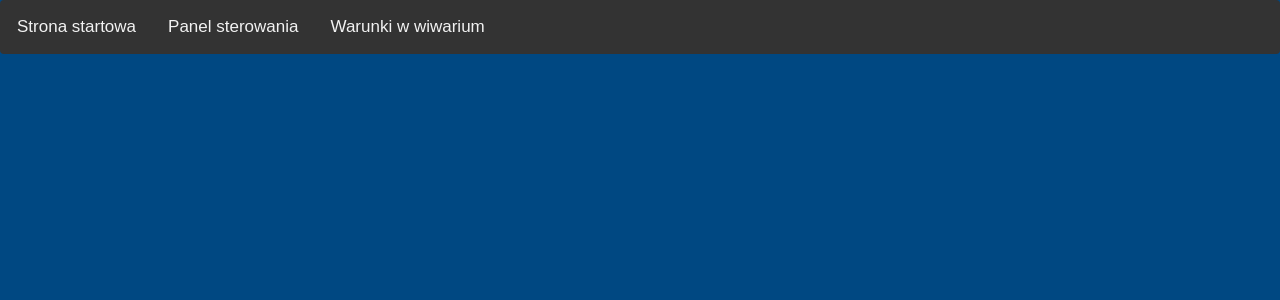
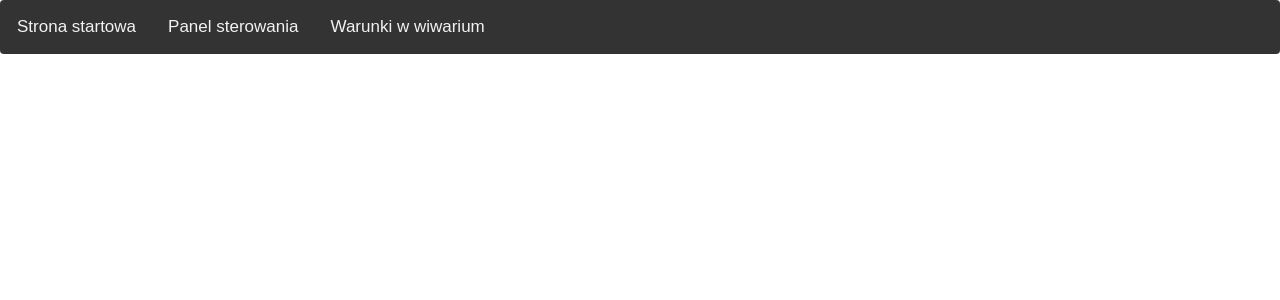
Before and after one commit to Rogol98/Wiwarium, a Flask app: template templates/main.html in a window 1280 px wide. Shown: the top 300 px of the page. Run offline with Flask 2, Linux system fonts and the light colour scheme; the template is opened without the code that fills it, so the values that code supplies are empty; parts of the project's set-up code (start-up, migrations or seed data) failed here and were passed over; some libraries are stand-ins or nearby versions.

Commit message:
09.01.2022 v8

```diff
--- a/static/style.css
+++ b/static/style.css
@@ -35,11 +35,6 @@
     height: 50vh;
 }
 
-body {
-	margin: 0;
-	padding: 0;
-	background-color: #004882;
-  }
 
   .box {
 	position: absolute;
```
